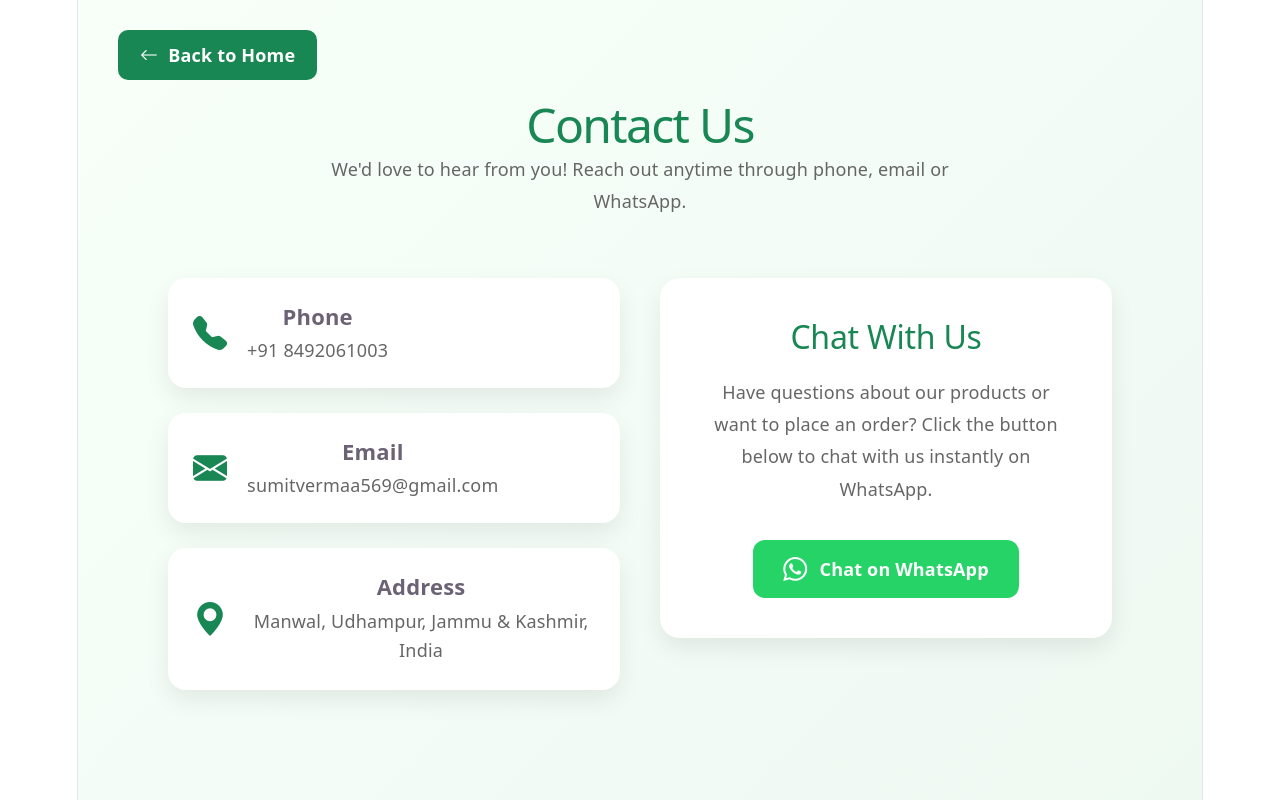
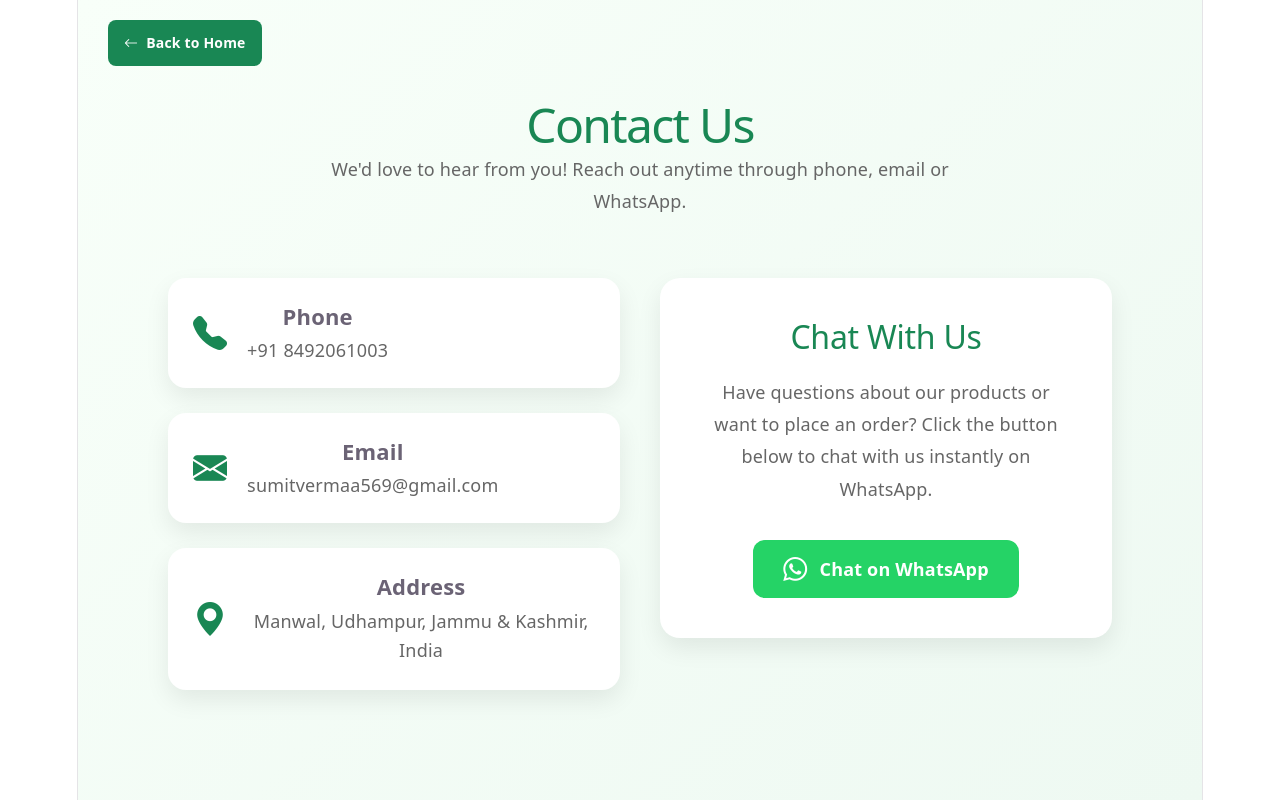
Before and after one commit to sumitvermaa569/E-commerce, a React (Vite) app: page /contact in a window 1280 px wide. Built offline with nearby package versions, Linux system fonts and the light colour scheme.

Commit message:
login and contact page home  buttons make similar

```diff
--- a/src/pages/Contact.css
+++ b/src/pages/Contact.css
@@ -16,23 +16,30 @@
 
 .contact-home-btn {
     position: absolute;
-    top: 30px;
-    left: 40px;
+    top: 20px;
+    left: 30px;
     display: flex;
     align-items: center;
-    gap: 10px;
+    gap: 8px;
     text-decoration: none;
+    color: white;
     background: #198754;
-    color: white;
-    padding: 12px 22px;
-    border-radius: 10px;
+    padding: 10px 16px;
+    border-radius: 8px;
+    font-size: 14px;
     font-weight: 600;
-    transition: .3s;
+    transition: 0.3s;
+    z-index: 10;
 }
 
 .contact-home-btn:hover {
     background: #146c43;
-    transform: translateY(-3px);
+    transform: translateY(-2px);
+}
+
+.contact-home-btn:hover {
+    background: #146c43;
+    transform: translateY(-2px);
 }
 
 
@@ -207,6 +214,12 @@ Mobile
     .contact-page {
         padding: 80px 20px 40px;
     }
+    .contact-home-btn {
+        top: 15px;
+        left: 15px;
+        padding: 8px 12px;
+        font-size: 14px;
+    }
     .contact-header {
         margin-bottom: 40px;
     }
--- a/src/pages/Login.css
+++ b/src/pages/Login.css
@@ -11,7 +11,7 @@
     align-items: center;
 }
 
-.home-btn {
+.login-home-btn {
     position: absolute;
     top: 20px;
     left: 30px;
@@ -19,18 +19,19 @@
     align-items: center;
     gap: 8px;
     text-decoration: none;
-    color: #333;
-    font-weight: 600;
-    background: white;
+    color: white;
+    background: #198754;
     padding: 10px 16px;
     border-radius: 8px;
-    box-shadow: 0 5px 15px rgba(0, 0, 0, 0.1);
-    transition: .3s;
+    font-size: 14px;
+    font-weight: 600;
+    transition: 0.3s;
+    z-index: 10;
 }
 
-.home-btn:hover {
-    color: white;
-    background: #198754;
+.login-home-btn:hover {
+    background: #146c43;
+    transform: translateY(-2px);
 }
 
 .login-card {
@@ -218,7 +219,7 @@
 }
 
 @media (max-width:768px) {
-    .home-btn {
+    .login-home-btn {
         top: 15px;
         left: 15px;
         padding: 8px 12px;
--- a/src/pages/Login.jsx
+++ b/src/pages/Login.jsx
@@ -6,7 +6,7 @@ function Login() {
   const [showPassword, setShowPassword] = useState(false);
   return (
     <div className="login-container">
-       <Link to="/" className="home-btn">
+       <Link to="/" className="login-home-btn">
     <i className="bi bi-arrow-left"></i>
     Back to Home
   </Link>
```
